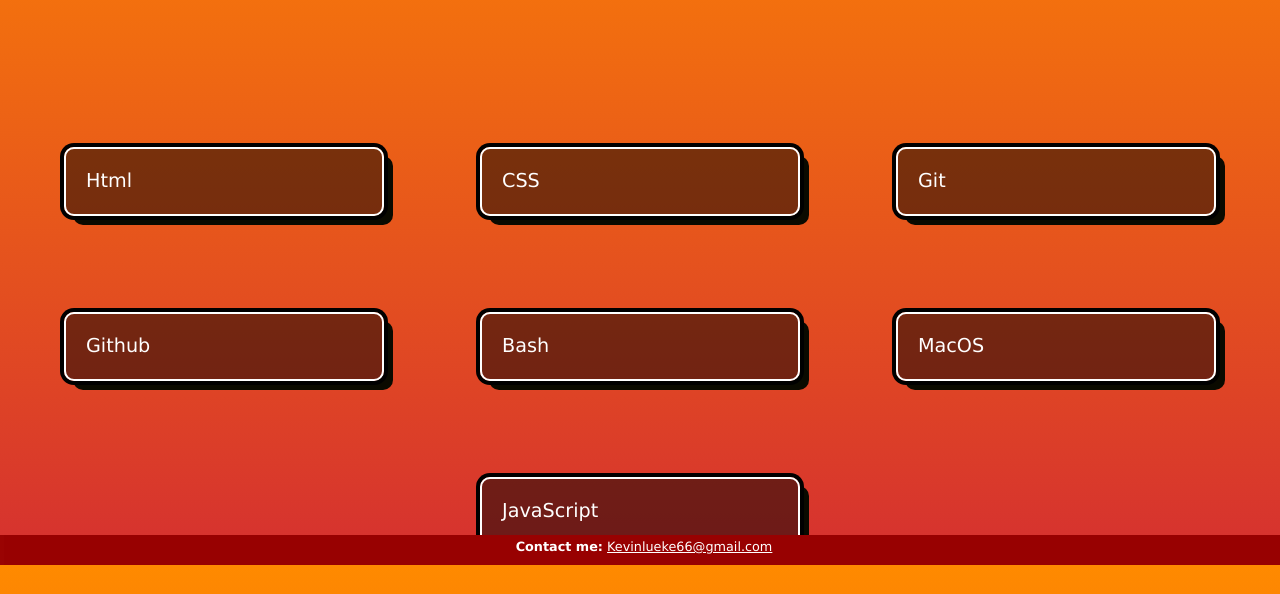
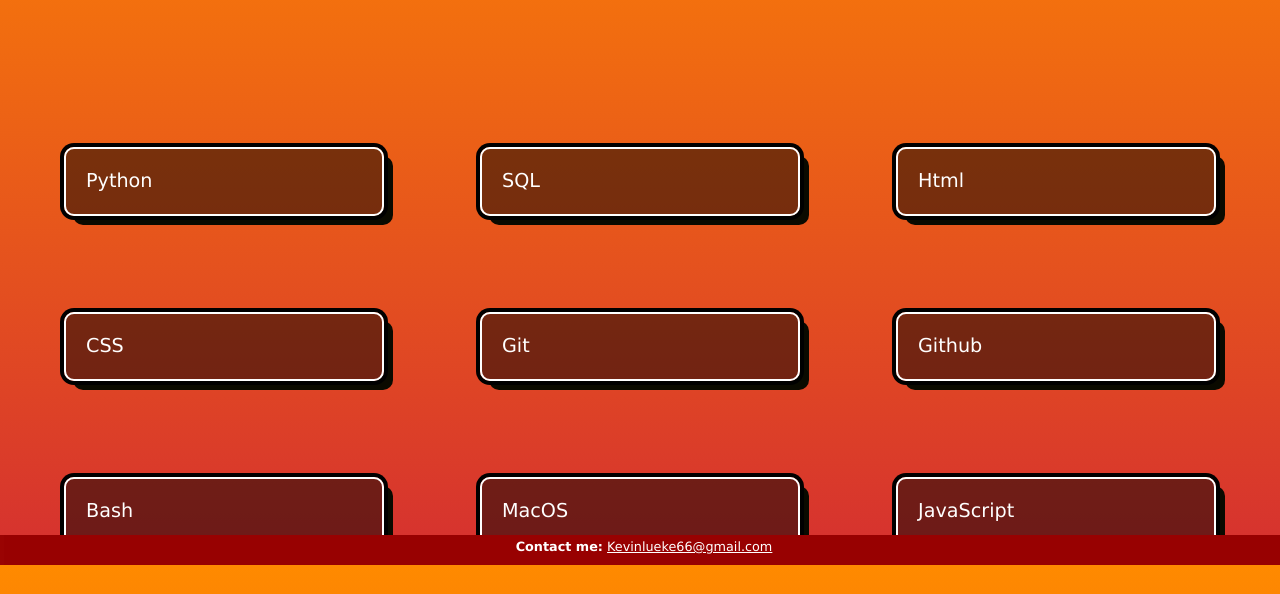
Before and after one commit to kevinlueke/kevinlueke.github.io, a website: page resume/resume.html in a window 1280 px wide. Shown: the part 235-829 px from the top of the page. Drawn offline with Linux system fonts and the light colour scheme.

Commit message:
Update languages

```diff
--- a/resume/resume.html
+++ b/resume/resume.html
@@ -19,6 +19,8 @@
   <h1 class="h1-resume">What I Know</h1>
   <section class="resume-s">
     <ul>
+      <li class="res-li">Python</li>
+      <li class="res-li">SQL</li>
       <li class="res-li">Html</li>
       <li class="res-li">CSS</li>
       <li class="res-li">Git</li>
```
